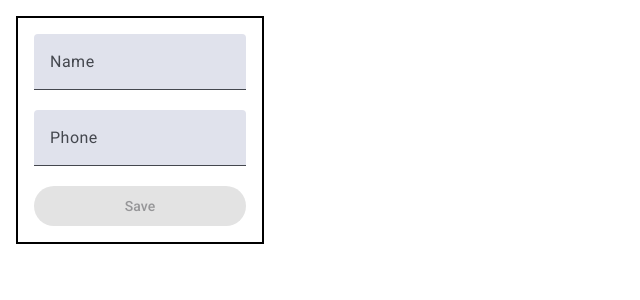
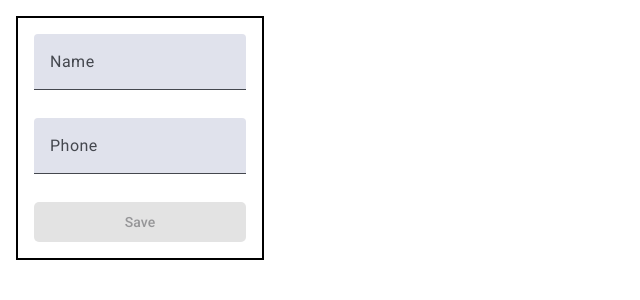
Before and after one commit to BrianMJWood/norrisbook, an Angular app: page / in a window 1280 px wide. Shown: the top 300 px of the page, without its empty margins (0-640 px from the left). Built offline with nearby package versions, Linux system fonts and the light colour scheme.

Commit message:
form validation ui and additional styling

```diff
--- a/src/app/Components/entryform/entryform.component.html
+++ b/src/app/Components/entryform/entryform.component.html
@@ -1,8 +1,17 @@
 <form [formGroup]="entryForm" (ngSubmit)="onSubmit()" class="entry-form">
+  <div class="mat-form-field-wrapper">
     <mat-form-field>
-    <input matInput id="name-input" formControlName="name" placeholder="Name"
-  /></mat-form-field>
-
+      <input
+        matInput
+        id="name-input"
+        formControlName="name"
+        placeholder="Name"
+      />@if (nameIsInvalid) {
+      <mat-error>Must be at least 2 characters</mat-error>
+      }</mat-form-field
+    >
+  </div>
+  <div class="mat-form-field-wrapper">
     <mat-form-field>
       <input
         matInput
@@ -10,9 +19,15 @@
         formControlName="phoneNumber"
         placeholder="Phone"
       />
+      @if (phoneNumberIsInvalid) {
+      <mat-error>Must be 10 numbers only</mat-error>
+      }
     </mat-form-field>
+  </div>
+
   <button
     id="submit-button"
+    class="submit-button"
     type="submit"
     [disabled]="entryForm.invalid"
     mat-flat-button
--- a/src/app/Components/entryform/entryform.component.scss
+++ b/src/app/Components/entryform/entryform.component.scss
@@ -4,6 +4,19 @@
   margin: 1rem;
   border: 2px, black, solid;
 }
+
+.mat-form-field-wrapper {
+  margin-bottom: 0.5rem;
+}
+
+mat-form-field {
+  width: 100%;
+}
+
+.submit-button {
+  border-radius: 5px;
+}
+
 mat-form-field:has(input:-webkit-autofill) {
   --mdc-filled-text-field-container-color: #e8f0fe;
 
--- a/src/app/Components/entryform/entryform.component.ts
+++ b/src/app/Components/entryform/entryform.component.ts
@@ -38,4 +38,20 @@ export class EntryformComponent {
     this.entryFormSubmission.emit({ name, phoneNumber });
     this.entryForm.reset();
   }
+
+  get nameIsInvalid() {
+    return (
+      this.entryForm.controls.name.touched &&
+      this.entryForm.controls.name.dirty &&
+      this.entryForm.controls.name.invalid
+    );
+  }
+
+  get phoneNumberIsInvalid() {
+    return (
+      this.entryForm.controls.phoneNumber.touched &&
+      this.entryForm.controls.phoneNumber.dirty &&
+      this.entryForm.controls.phoneNumber.invalid
+    );
+  }
 }
```
Lines whose indentation alone changed are shown as unchanged.
